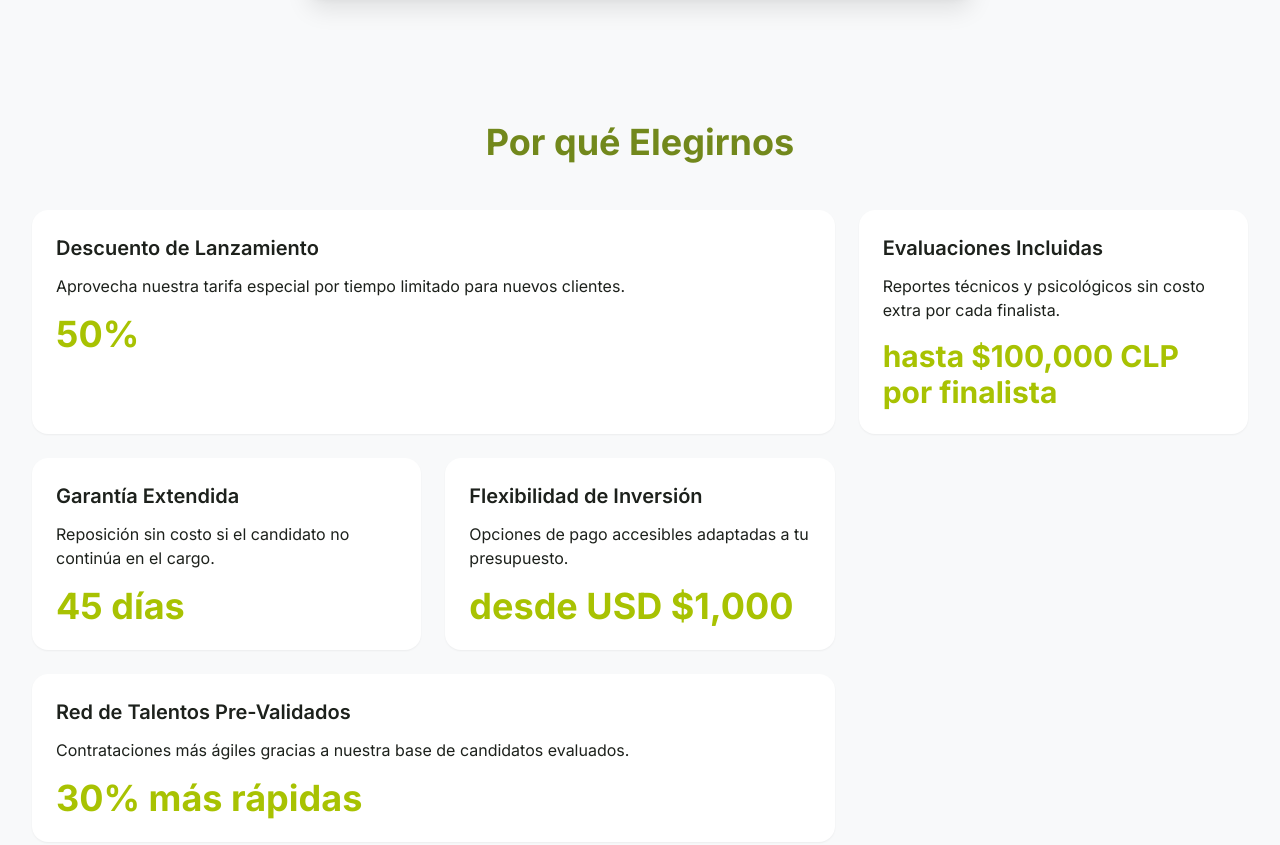
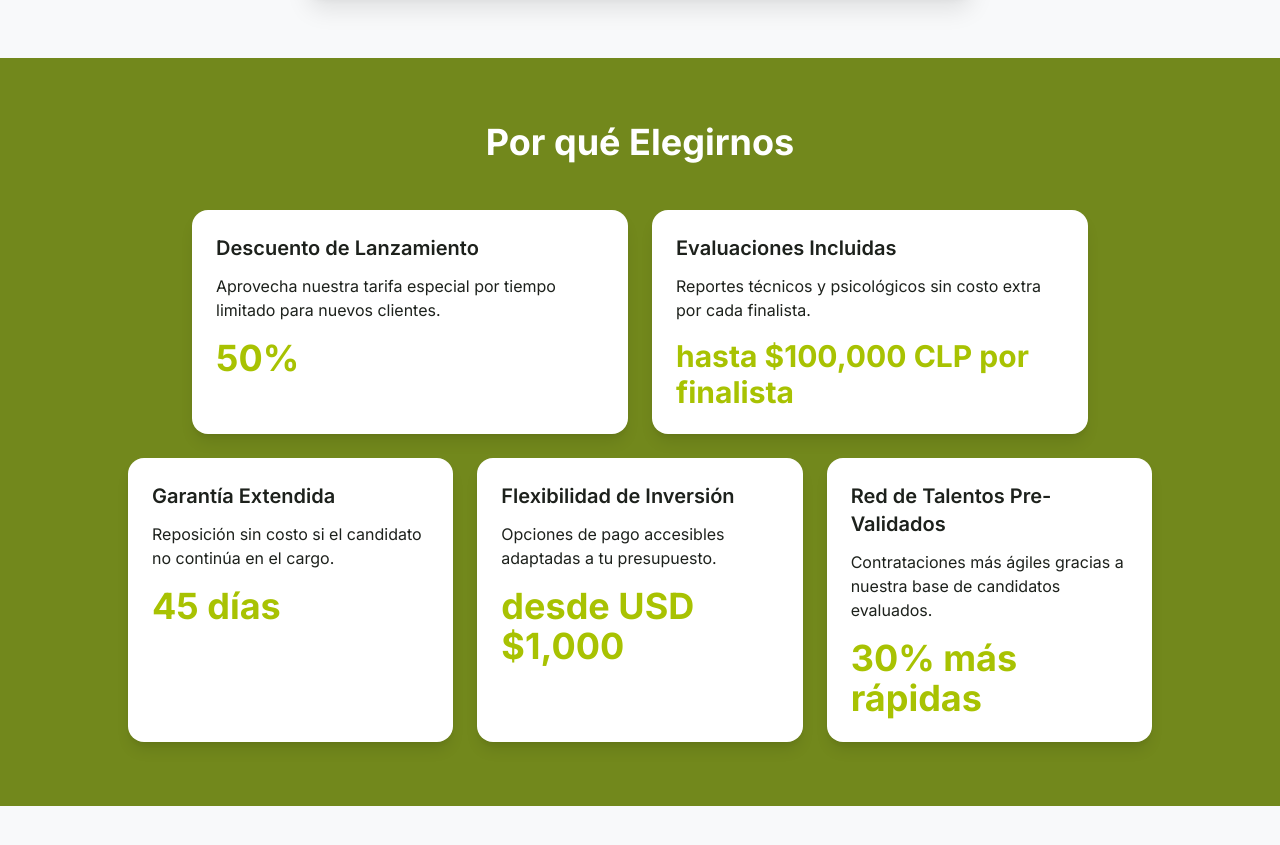
Before and after one commit to andreaendigital/mindcodeweb, a website: page index.html in a window 1280 px wide. Shown: the part 2040-2885 px from the top of the page. Drawn offline with nearby package versions, Linux system fonts and the light colour scheme.

Commit message:
Cambio de fondo en sección

```diff
--- a/index.html
+++ b/index.html
@@ -216,49 +216,51 @@
       </div>
     </section>
 
-    <section id="ventajas">
+    <section id="ventajas" class="bg-[#72881c]">
       <div class="max-w-7xl mx-auto px-4 sm:px-6 lg:px-8 py-16">
-        <h2 class="text-3xl lg:text-4xl font-bold text-[#72881c] text-center mb-12">Por qué Elegirnos</h2>
+        <h2 class="text-3xl lg:text-4xl font-bold text-white text-center mb-12">Por qué Elegirnos</h2>
 
-        <!-- Bento Grid: 1 col mobile, 2 cols tablet, 3 cols desktop with varied spans -->
-        <div class="grid grid-cols-1 md:grid-cols-2 lg:grid-cols-3 gap-6">
-
-          <!-- Card 1: Descuento de lanzamiento - spans 2 cols on lg+ -->
-          <div class="reveal lg:col-span-2 bg-white rounded-2xl shadow-sm hover:shadow-md transition-shadow duration-300 p-6">
+        <!-- Fila 1: 2 tarjetas centradas -->
+        <div class="grid grid-cols-1 md:grid-cols-2 gap-6 max-w-4xl mx-auto mb-6">
+          <!-- Card 1: Descuento de lanzamiento -->
+          <div class="reveal bg-white rounded-2xl shadow-lg hover:shadow-xl transition-shadow duration-300 p-6">
             <h3 class="text-xl font-semibold text-[#1d211c] mb-3">Descuento de Lanzamiento</h3>
             <p class="text-[#1d211c] mb-4">Aprovecha nuestra tarifa especial por tiempo limitado para nuevos clientes.</p>
             <span class="counter text-4xl font-bold text-[#a8c202]" data-target="50" data-counter="50" data-suffix="%">50%</span>
           </div>
 
-          <!-- Card 2: Evaluaciones incluidas - 1 col -->
-          <div class="reveal bg-white rounded-2xl shadow-sm hover:shadow-md transition-shadow duration-300 p-6">
+          <!-- Card 2: Evaluaciones incluidas -->
+          <div class="reveal bg-white rounded-2xl shadow-lg hover:shadow-xl transition-shadow duration-300 p-6">
             <h3 class="text-xl font-semibold text-[#1d211c] mb-3">Evaluaciones Incluidas</h3>
             <p class="text-[#1d211c] mb-4">Reportes técnicos y psicológicos sin costo extra por cada finalista.</p>
-            <span class="text-3xl font-bold text-[#a8c202] break-words">hasta $100,000 CLP por finalista</span>
+            <span class="text-3xl font-bold text-[#a8c202]">hasta $100,000 CLP por finalista</span>
           </div>
+        </div>
 
-          <!-- Card 3: Garantía extendida - 1 col -->
-          <div class="reveal bg-white rounded-2xl shadow-sm hover:shadow-md transition-shadow duration-300 p-6">
+        <!-- Fila 2: 3 tarjetas centradas -->
+        <div class="grid grid-cols-1 md:grid-cols-3 gap-6 max-w-5xl mx-auto">
+          <!-- Card 3: Garantía extendida -->
+          <div class="reveal bg-white rounded-2xl shadow-lg hover:shadow-xl transition-shadow duration-300 p-6">
             <h3 class="text-xl font-semibold text-[#1d211c] mb-3">Garantía Extendida</h3>
             <p class="text-[#1d211c] mb-4">Reposición sin costo si el candidato no continúa en el cargo.</p>
             <span class="text-4xl font-bold text-[#a8c202]">45 días</span>
           </div>
 
-          <!-- Card 4: Flexibilidad de inversión - 1 col -->
-          <div class="reveal bg-white rounded-2xl shadow-sm hover:shadow-md transition-shadow duration-300 p-6">
+          <!-- Card 4: Flexibilidad de inversión -->
+          <div class="reveal bg-white rounded-2xl shadow-lg hover:shadow-xl transition-shadow duration-300 p-6">
             <h3 class="text-xl font-semibold text-[#1d211c] mb-3">Flexibilidad de Inversión</h3>
             <p class="text-[#1d211c] mb-4">Opciones de pago accesibles adaptadas a tu presupuesto.</p>
-            <span class="text-4xl font-bold text-[#a8c202] break-words">desde USD $1,000</span>
+            <span class="text-4xl font-bold text-[#a8c202]">desde USD $1,000</span>
           </div>
 
-          <!-- Card 5: Red de talentos pre-validados - spans 2 cols on lg+ -->
-          <div class="reveal lg:col-span-2 bg-white rounded-2xl shadow-sm hover:shadow-md transition-shadow duration-300 p-6">
+          <!-- Card 5: Red de talentos pre-validados -->
+          <div class="reveal bg-white rounded-2xl shadow-lg hover:shadow-xl transition-shadow duration-300 p-6">
             <h3 class="text-xl font-semibold text-[#1d211c] mb-3">Red de Talentos Pre-Validados</h3>
             <p class="text-[#1d211c] mb-4">Contrataciones más ágiles gracias a nuestra base de candidatos evaluados.</p>
             <span class="counter text-4xl font-bold text-[#a8c202]" data-target="30" data-counter="30" data-suffix="%">30% más rápidas</span>
           </div>
+        </div>
 
-        </div>
       </div>
     </section>
 
```
